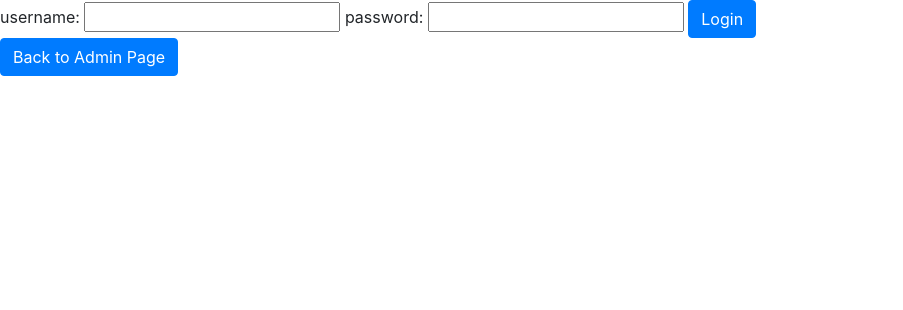
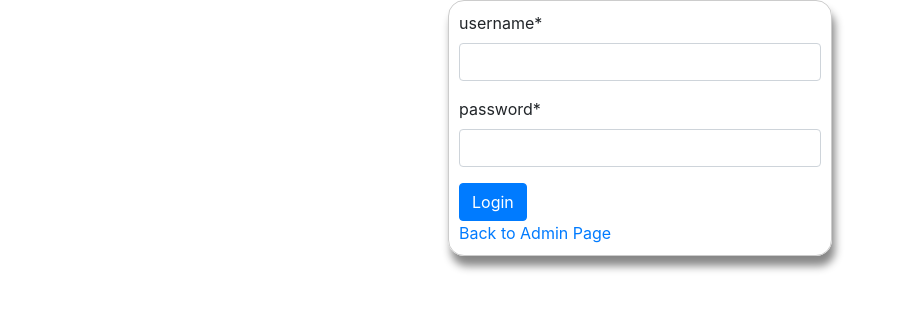
Before and after one commit to Ajmakare/TextHubISU, a Django app: page /login2/ in a window 1280 px wide. Shown: the top 310 px of the page, without its empty margins (0-903 px from the left). Run offline with Django 4.2, Linux system fonts and the light colour scheme; some libraries are stand-ins or nearby versions.

Commit message:
Login page styling

```diff
--- a/texthubISU/texthubapi/templates/login.html
+++ b/texthubISU/texthubapi/templates/login.html
@@ -6,20 +6,22 @@
     <link rel="stylesheet" href="https://stackpath.bootstrapcdn.com/bootstrap/4.5.0/css/bootstrap.min.css"
         integrity="sha384-9aIt2nRpC12Uk9gS9baDl411NQApFmC26EwAOH8WgZl5MYYxFfc+NcPb1dKGj7Sk" crossorigin="anonymous">
 </head>
+    {% load crispy_forms_tags %}
+
 {% if messages %}
 {% for message in messages %}
 <div class="alert {% if message.tags %}alert-{{ message.tags }}{% endif %}" role="alert">{{ message }}</div>
 {% endfor %}
 {% endif %}
-
+<div style = "margin-left:35%;width: 30%;border: 1px solid #ccc!important;border-radius: 16px; padding:10px;box-shadow: 3px 10px 8px #888888">
 <form method="POST" enctype="multipart/form-data">
     {% csrf_token %}
 
     <!-- Using the formset -->
-    {{ login_form }}
+    {{ login_form|crispy }}
 
     <button type="submit" class="btn btn-primary">Login</button>
 
 </form>
-
-<a href="/admin2" class="btn btn-primary">Back to Admin Page</a>
+<a style = 'text-align: center; margin-top:10px' href="/admin2">Back to Admin Page</a>
+</div>
```
